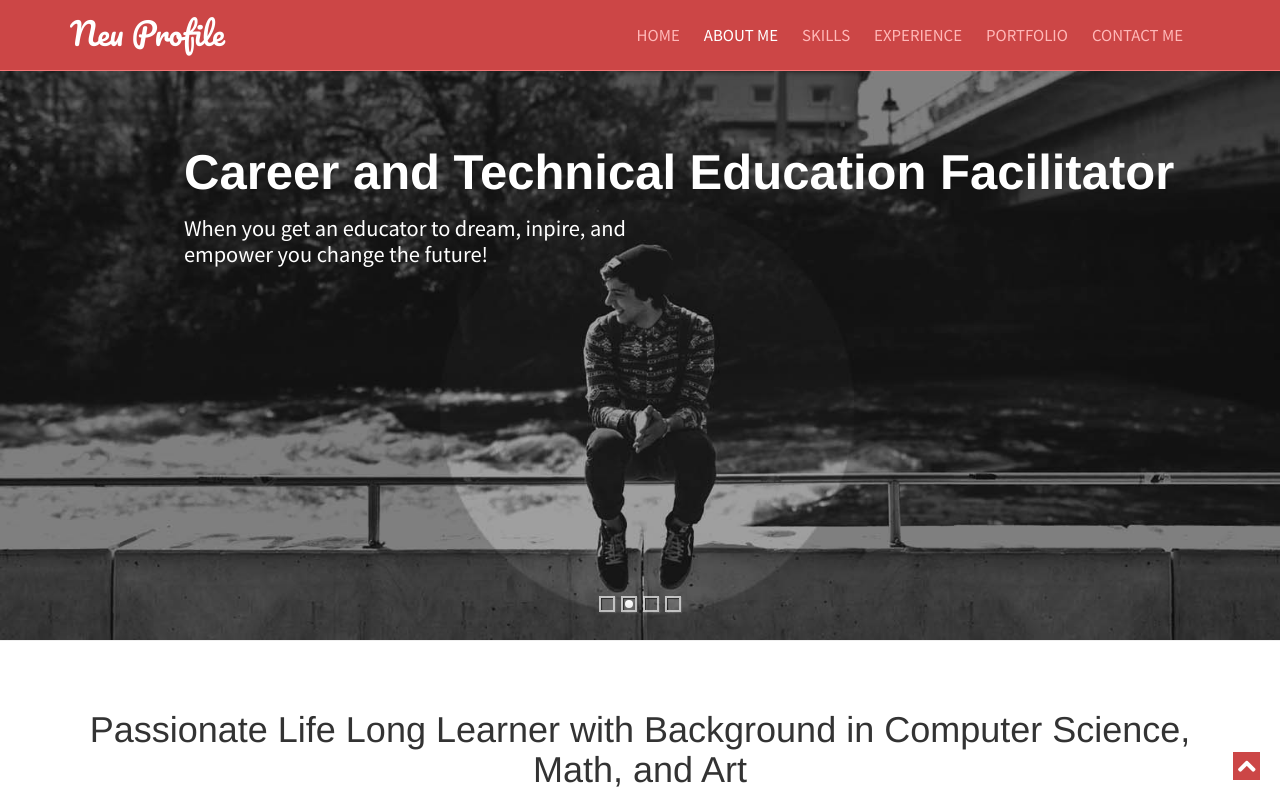
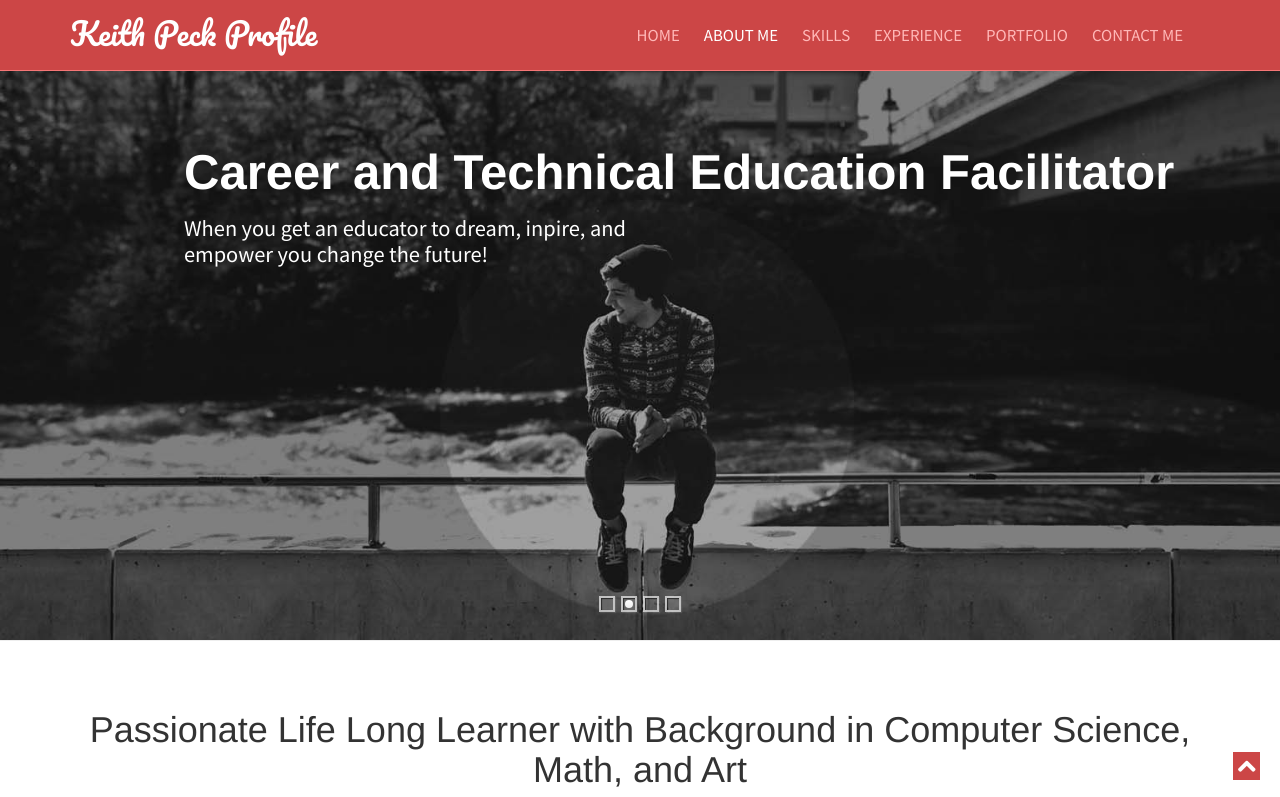
Before and after one commit to MR-PECK/MR-PECK.github.io, a plain HTML site: page index.html in a window 1280 px wide. Shown: the top 797 px of the page. Drawn offline with Linux system fonts and the light colour scheme.

Commit message:
Update index.html

```diff
--- a/index.html
+++ b/index.html
@@ -42,7 +42,7 @@
                         <span class="icon-bar"></span>
                         <span class="icon-bar"></span>
                     </button>
-                    <a href="#" class="navbar-brand scroll-top logo"><b>Neu Profile</b></a>
+                    <a href="#" class="navbar-brand scroll-top logo"><b>Keith Peck Profile</b></a>
                 </div>
                 <!--/.navbar-header-->
                 <div id="main-nav" class="collapse navbar-collapse">
```
